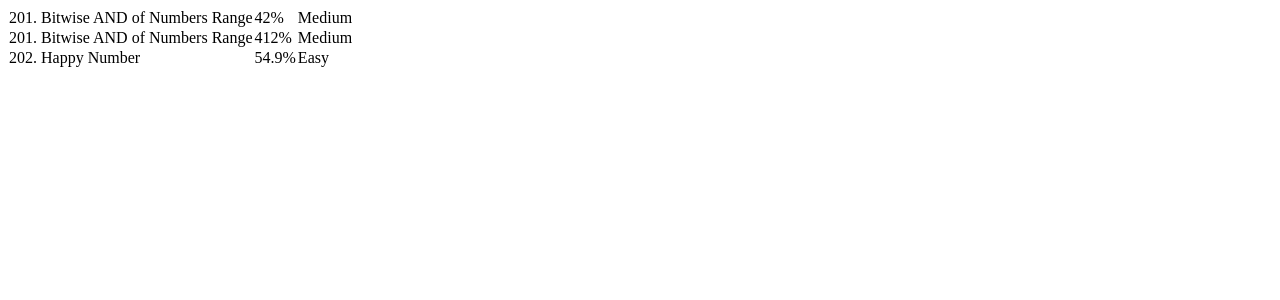
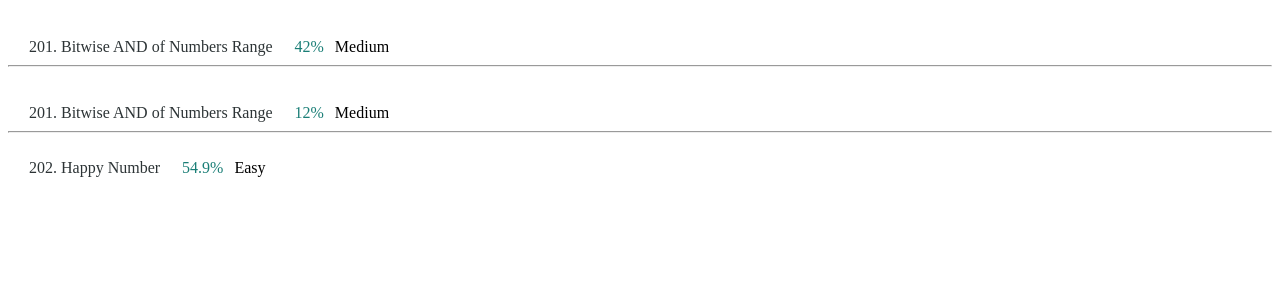
Before and after one commit to hkirat/react-assignment, a React app: page /problemset in a window 1280 px wide. Shown: the top 300 px of the page. Built offline with nearby package versions, Linux system fonts and the light colour scheme; the HTML template or start-up script is replaced by a standard one.

Commit message:
Assignment II Completed

```diff
--- a/src/Allproblems.js
+++ b/src/Allproblems.js
@@ -10,7 +10,7 @@ const problems = [{
     {
     title: "201. Bitwise AND of Numbers Range",
     difficulty: "Medium",
-    acceptance: "412%"
+    acceptance: "12%"
     },
     {
         title: "202. Happy Number",
--- a/src/components/ProblemCard.jsx
+++ b/src/components/ProblemCard.jsx
@@ -4,15 +4,18 @@ function ProblemStatement(props) {
 
     return (
         <tr>
-            <td>
+            <td className="name">
                 {props.titles}
             </td>
-            <td>
+
+            <td className="info">
                 {props.acceptances}
             </td>
+
             <td>
                 {props.difficultys}
             </td>
+
         </tr>
         );
 }
--- a/src/components/Problemset.jsx
+++ b/src/components/Problemset.jsx
@@ -10,11 +10,13 @@ function Problem(){
                 acceptances = {Problems[0].acceptance}
                 difficultys = {Problems[0].difficulty}
             />
+            <hr />
             <ProblemCard
                 titles = {Problems[1].title}
                 acceptances = {Problems[1].acceptance}
                 difficultys = {Problems[1].difficulty}
             />
+            <hr />
             <ProblemCard
                 titles = {Problems[2].title}
                 acceptances = {Problems[2].acceptance}
--- a/src/index.css
+++ b/src/index.css
@@ -0,0 +1,12 @@
+.name {
+    font-size: 1em;
+    color: #2d3436;
+    display: flex;
+    flex: 1;
+    margin: 10% 20px 0;
+  }
+
+.info {
+    padding-right: 10px;
+    color: #1a7e76;
+}
```
